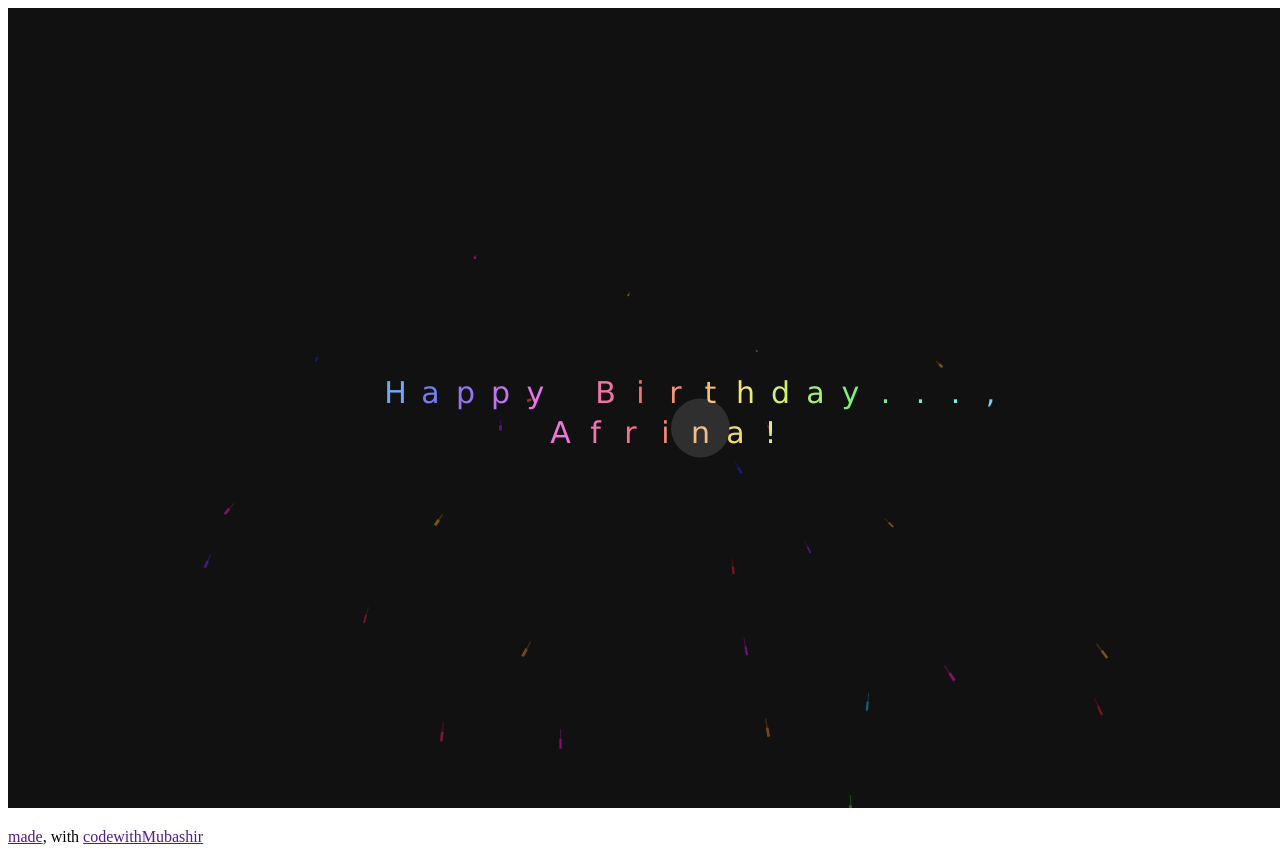
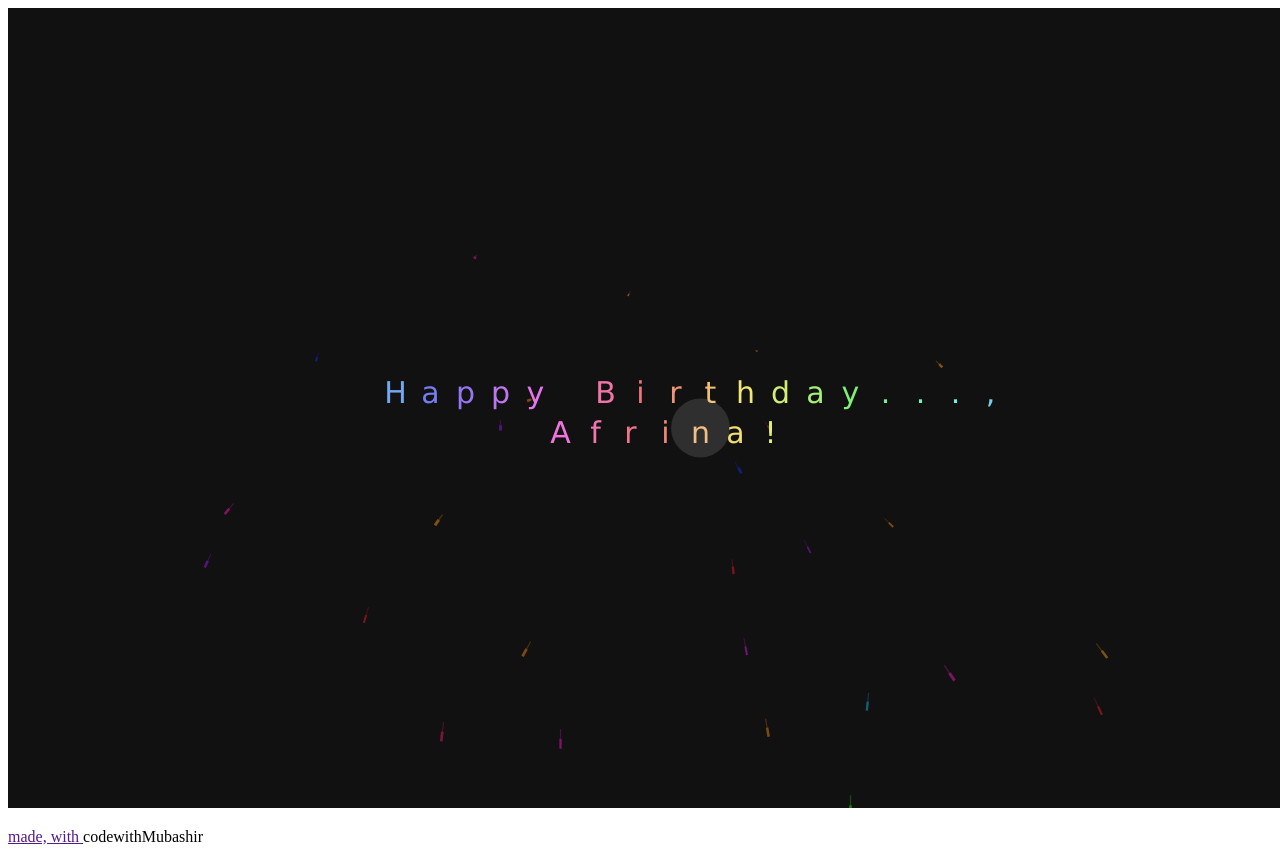
Before and after one commit to That-One-Quiet-Boy/Happy-Birthday-Meghna, a plain HTML site: page index.html in a window 1280 px wide. Drawn offline with Linux system fonts and the light colour scheme.

Commit message:
Update index.html

```diff
--- a/index.html
+++ b/index.html
@@ -9,7 +9,7 @@
   <body>
     <canvas id="c"></canvas>
     <p>
-      <a href="">made</a><span>, with <a href="">codewithMubashir</a></span>
+      <a href="">made, with </a><span> codewithMubashir</span>
     </p>
 
     <script src="script.js"></script>
```
